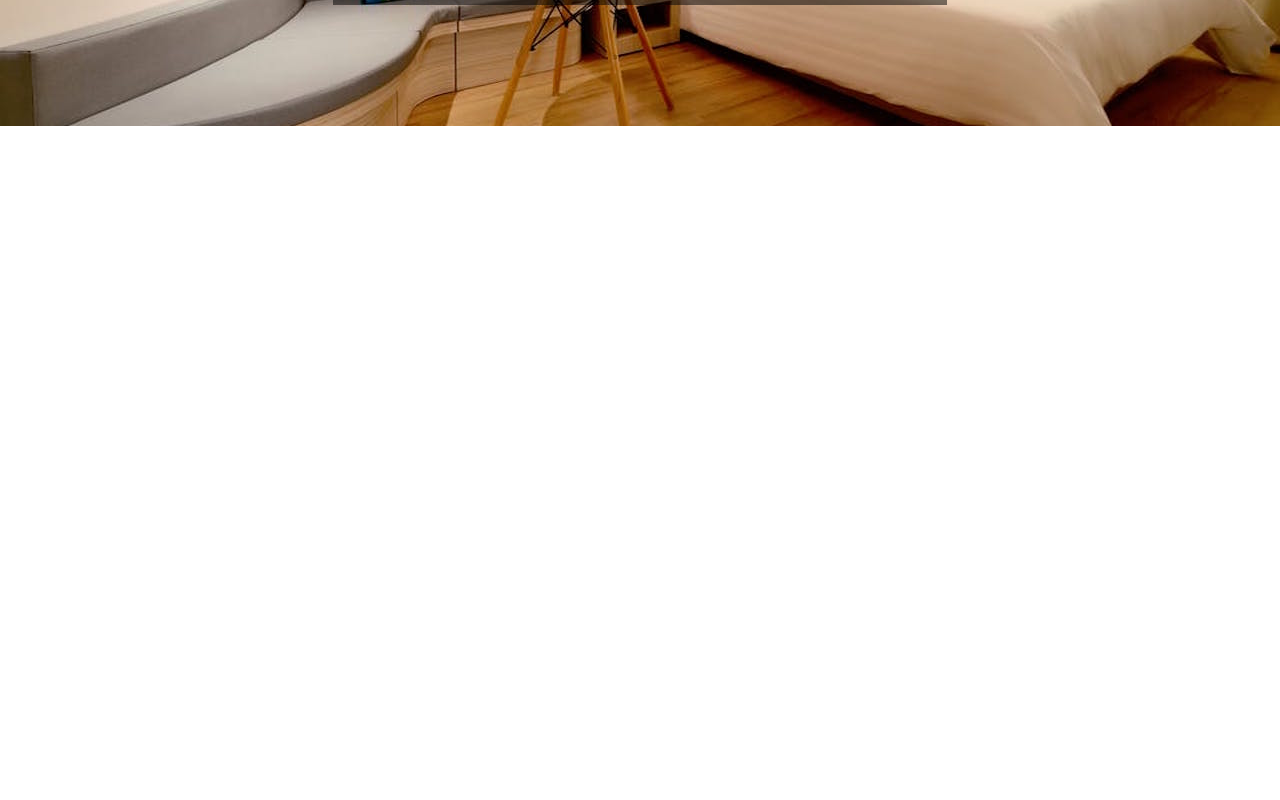
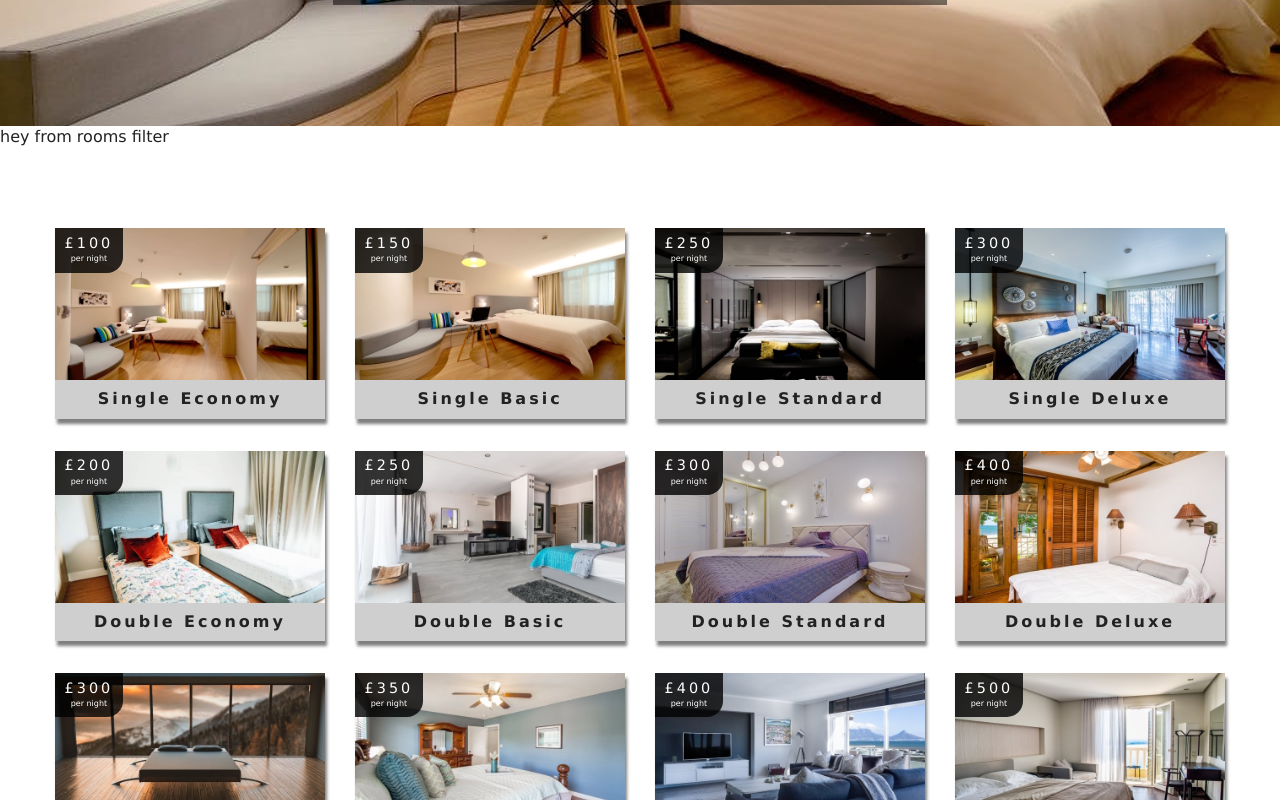
Before and after one commit to leo9806/beach-resort, a React (Create React App) app: page /rooms in a window 1280 px wide. Shown: the part 420-1220 px from the top of the page. Before the commit the page ends 800 px from the top, so only its background shows below. Built offline with nearby package versions, Linux system fonts and the light colour scheme.

Commit message:
Implementing the Rooms page
In context.js a higher order component was created so that functional components, RoomFilter and RoomList can access the context.
The RoomContainer has been re-constructed.
RoomList has been fully implemented.

```diff
--- /dev/null
+++ b/src/components/RoomContainer.js
@@ -0,0 +1,60 @@
+import React from 'react';
+import RoomFilter from './RoomFilter';
+import RoomList from './RoomList';
+import {withRoomConsumer} from '../context';
+import Loading from './Loading';
+
+// able to use context
+const Roomcontainer= ({context}) => {
+  const {loading, sortedRooms, rooms} = context;
+
+  if (loading) {
+    return <Loading />
+  }
+  return (
+    <div>
+      <RoomFilter rooms={rooms} />
+      <RoomList rooms={sortedRooms} />
+    </div>
+  )
+}
+
+// wrapped the RoomContainer within the RoomConsumer
+export default withRoomConsumer(Roomcontainer);
+
+
+/*import React from 'react';
+import RoomFilter from './RoomFilter';
+import RoomList from './RoomList';
+import {RoomConsumer} from '../context';
+import Loading from './Loading';
+
+const RoomContainer = () => {
+  return (
+    // using RoomConusmer to access the context in a functional component
+    <RoomContainer>
+      {
+        // this access the value inside the context.js
+        // this function is required to access the context from
+        // a functional component
+        (value) => {
+          const {loading, sortedRooms, rooms} = value;
+
+          if (loading) {
+              return <Loading />
+          }
+          return (
+            <div>
+              Hello from rooms container
+              <RoomFilter rooms={rooms} />
+              <RoomList rooms={sortedRooms} />
+            </div>
+          )
+        }
+      }
+    </RoomContainer>
+  )
+}
+
+export default RoomContainer
+*/
--- /dev/null
+++ b/src/components/RoomFilter.js
@@ -0,0 +1,11 @@
+import React from 'react'
+
+const RoomFilter = () => {
+  return (
+    <div>
+      hey from rooms filter
+    </div>
+  )
+}
+
+export default RoomFilter
--- /dev/null
+++ b/src/components/RoomList.js
@@ -0,0 +1,27 @@
+import React from 'react';
+import Room from './Room';
+
+const RoomList = (rooms) => {
+
+  if (rooms.length === 0) {
+    return (
+      <div className="empty-search">
+        <h3>unfortunately no rooms matched your search</h3>
+      </div>
+    )
+  }
+
+  return (
+    <section className="roomslist">
+      <div className="roomslist-center">
+        {
+          rooms.rooms.map((item) => {
+            return <Room key={item.id} room={item} />
+          })
+        }
+      </div>
+    </section>
+  )
+}
+
+export default RoomList
--- a/src/context.js
+++ b/src/context.js
@@ -58,4 +58,14 @@
 // consumer creation
 const RoomConsumer = RoomContext.Consumer;
 
+// higher order component, it returns another component
+// a way to access the context from functional components
+export function withRoomConsumer(Component) {
+  return function ConsumerWrapper(props) {
+    return <RoomConsumer>
+      {value => <Component {...props} context={value} />}
+    </RoomConsumer>
+  }
+}
+
 export {RoomProvider, RoomConsumer, RoomContext};
--- a/src/pages/Rooms.js
+++ b/src/pages/Rooms.js
@@ -2,6 +2,7 @@
 import Hero from '../components/Hero';
 import Banner from '../components/Banner';
 import {Link} from 'react-router-dom';
+import RoomContainer from '../components/RoomContainer';
 
 const Rooms = () => {
   return (
@@ -13,6 +14,7 @@
           </Link>
         </Banner>
       </Hero>
+      <RoomContainer />
     </>
   )
 }
--- a/src/pages/SingleRoom.js
+++ b/src/pages/SingleRoom.js
@@ -36,6 +36,7 @@
       </div>;
     }
 
+    // destructuring of the room array
     const {name, description, capacity, size, price, extras,
        breakfast, pets, images} = room;
 
```
